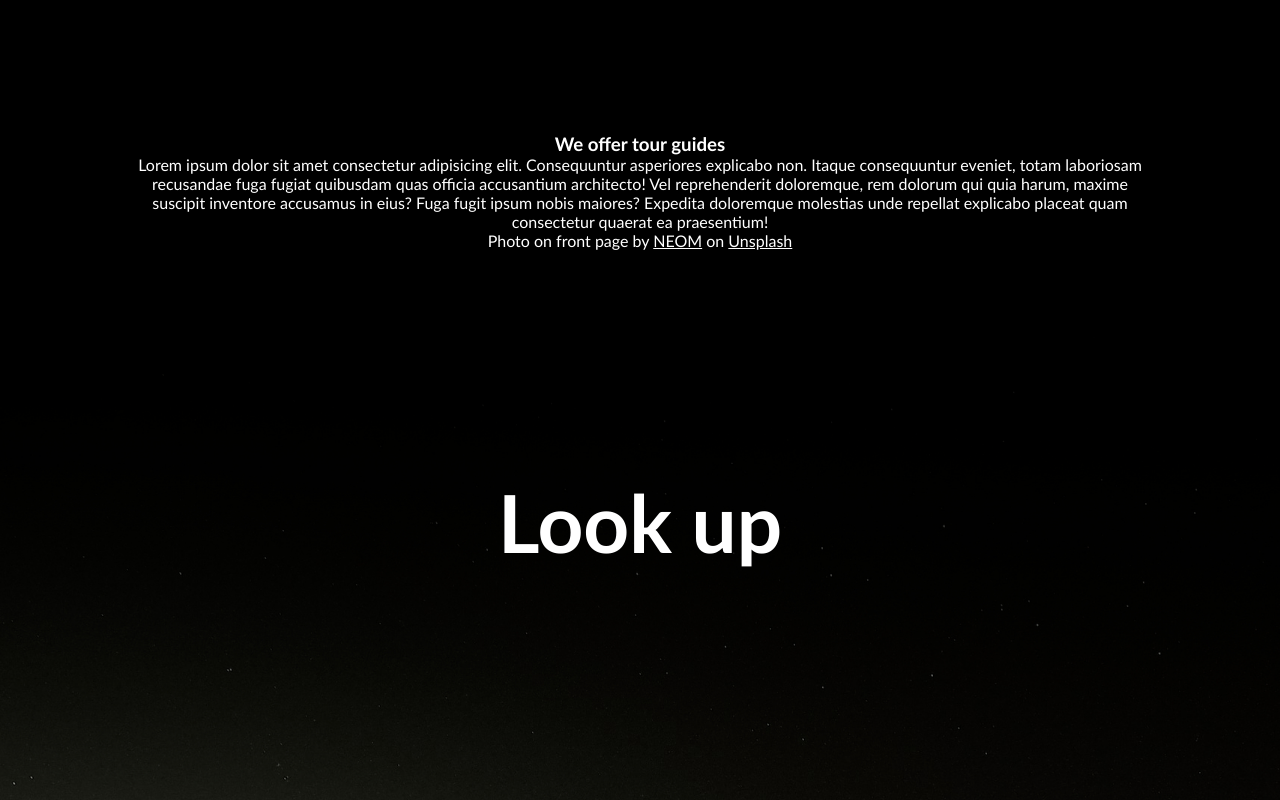
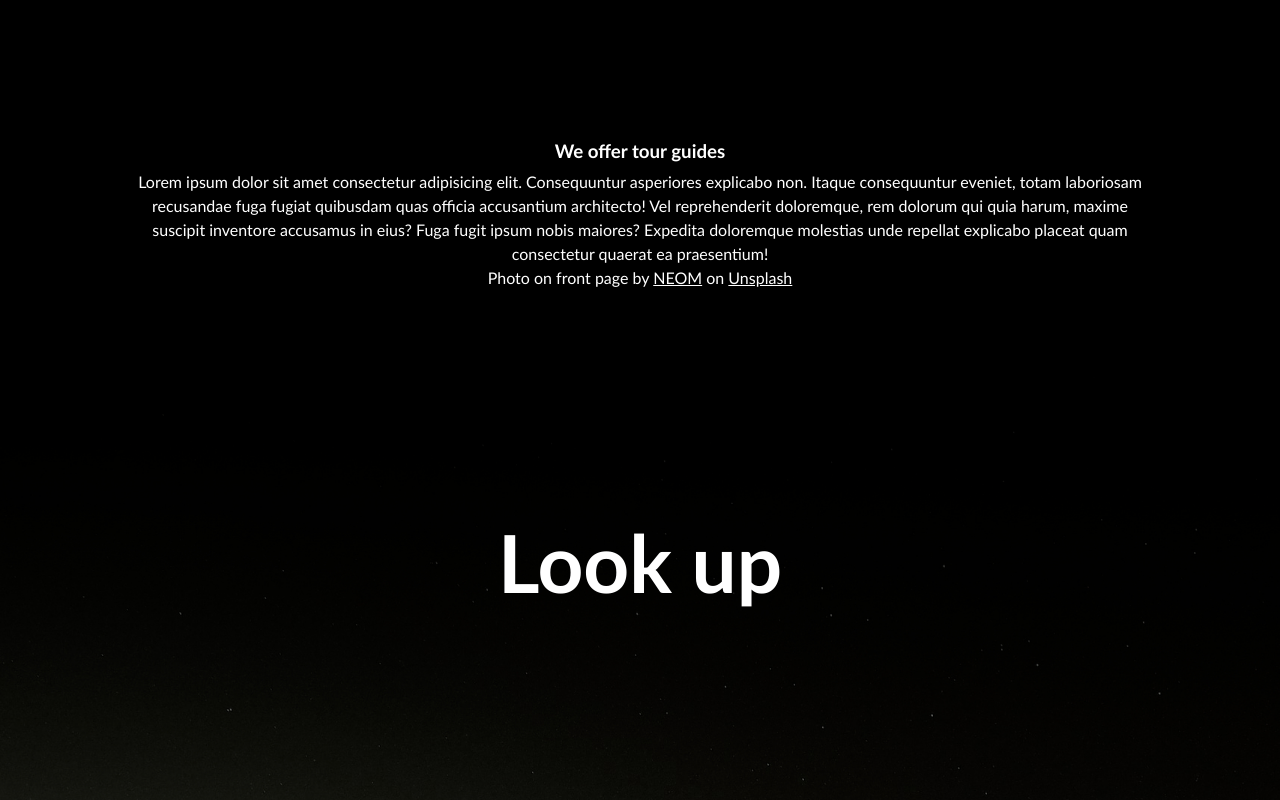
Before and after one commit to skrogsa/parallax2, a plain HTML site: page index.html in a window 1280 px wide. Shown: the part 840-1640 px from the top of the page. Drawn offline with Linux system fonts and the light colour scheme.

Commit message:
la til ekstra linjeavstand

```diff
--- a/styles.css
+++ b/styles.css
@@ -102,10 +102,12 @@ h2 {
 
 h3 {
     font-family: 'Gill Sans', 'Gill Sans MT', Calibri, 'Trebuchet MS', sans-serif;
+    line-height: 2.0;
 }
 
 p {
     font-family: 'Gill Sans', 'Gill Sans MT', Calibri, 'Trebuchet MS', sans-serif;
+    line-height: 1.5;
 }
 
 a {
```
